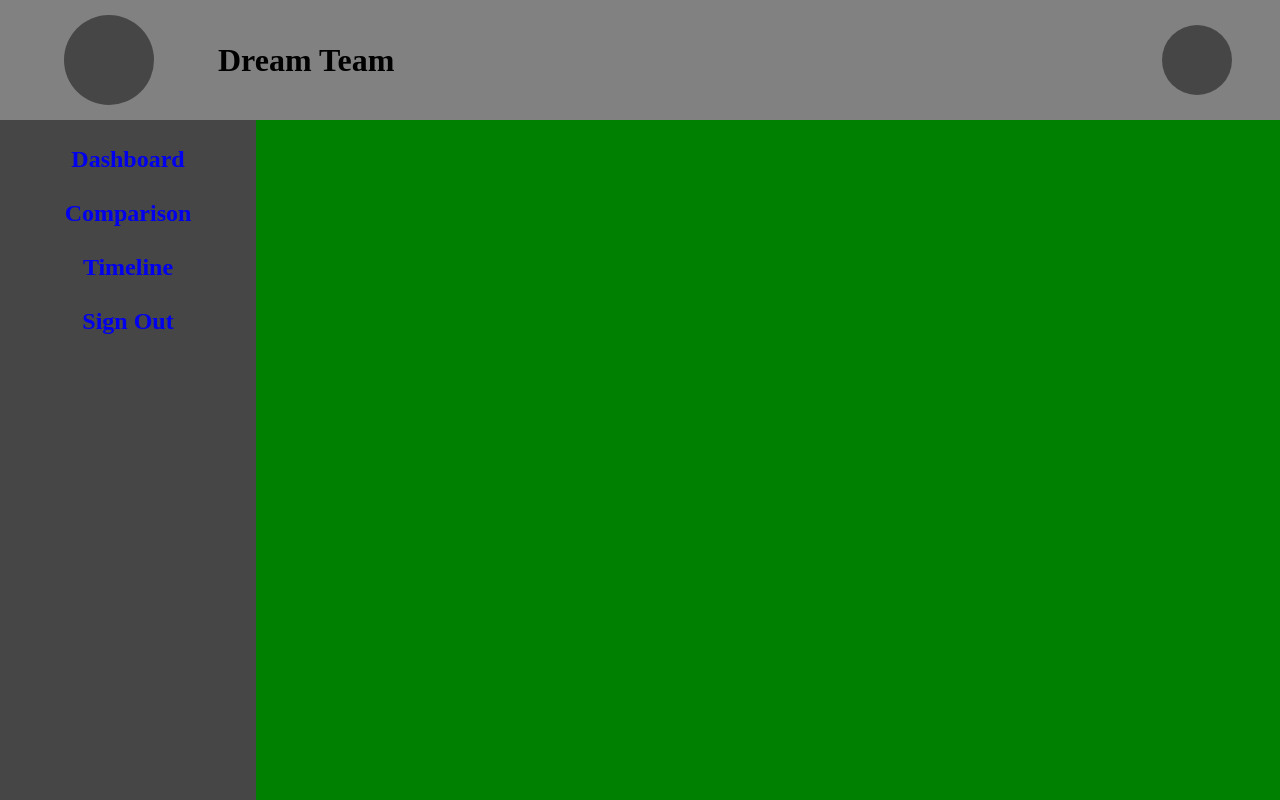
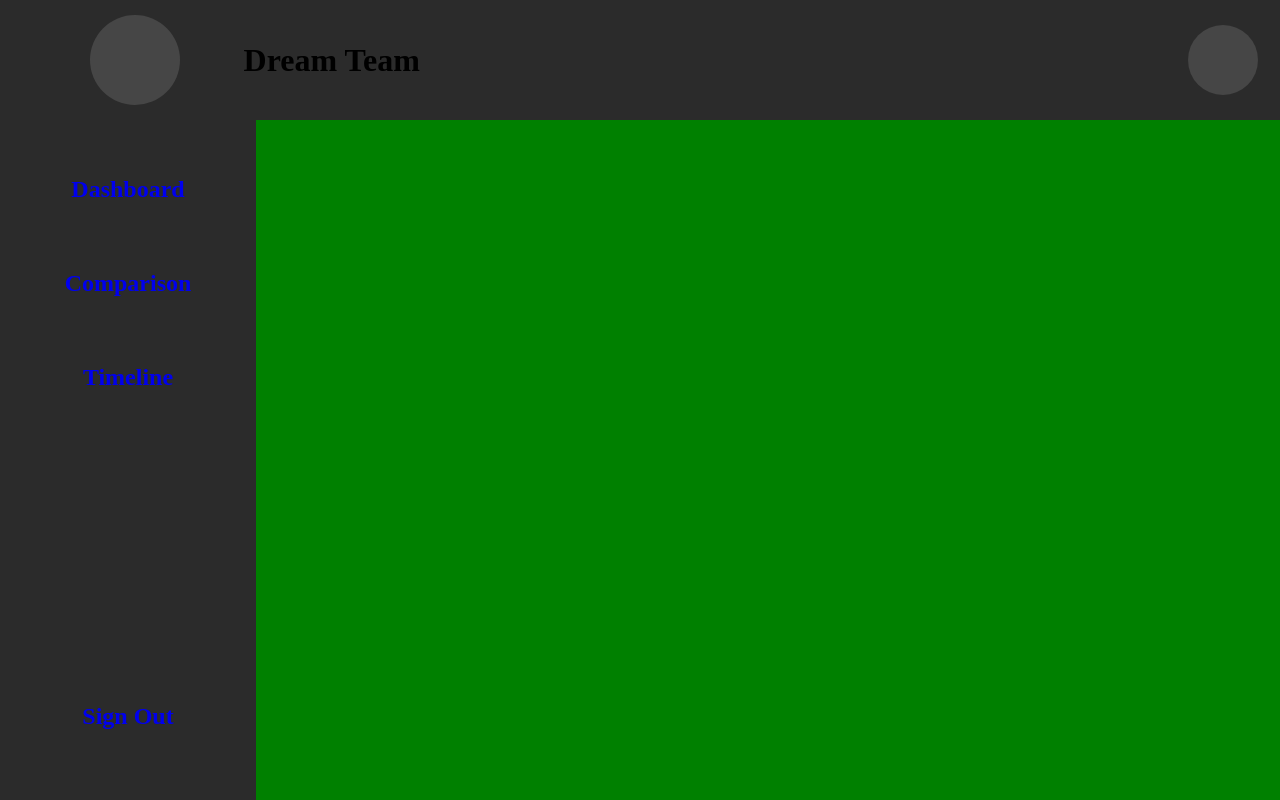
Before and after one commit to Tsebo200/Dream-Team, a React (Create React App) app: page / in a window 1280 px wide. Built offline with nearby package versions, Linux system fonts and the light colour scheme.

Commit message:
Basic Vert Nav Done for now

```diff
--- a/public/index.html
+++ b/public/index.html
@@ -26,7 +26,7 @@
       work correctly both with client-side routing and a non-root public URL.
       Learn how to configure a non-root public URL by running `npm run build`.
     -->
-    <title>React App</title>
+    <title>Dream Team</title>
   </head>
   <body>
     <noscript>You need to enable JavaScript to run this app.</noscript>
--- a/src/Pages/Landing.jsx
+++ b/src/Pages/Landing.jsx
@@ -17,12 +17,16 @@ const Landing = () => {
            <div className="userIcon"></div>
         </div>
 
+
         <div className="vertNavBar">
-
+            <div className="navSpacerOne"></div>
+            <br></br>
             <Link to="/"><h2><ion-icon name="basketball-outline"></ion-icon>Dashboard</h2></Link>
+            <br></br>
             <Link to="/compare"><h2> <ion-icon name="basketball-outline"></ion-icon>Comparison</h2></Link>
+            <br></br>
             <Link to="/time"><h2> <ion-icon name="basketball-outline"></ion-icon>Timeline</h2></Link>
-
+            <div className="navSpacerTwo"></div>
             <Link to="/signedout"><h2 className="signOutText"><ion-icon  name="log-out-outline"></ion-icon>Sign Out</h2></Link>
 
         </div>
--- a/src/Sass/styles.sass
+++ b/src/Sass/styles.sass
@@ -4,8 +4,6 @@ html
         font-family: Avenir
     h1
         font-family: Basketball
-
-
 
     @font-face
         font-family:Basketball
@@ -21,7 +19,8 @@ html
     .header
         width: 100vw
         height: 15%
-        background: #818181
+        // background: #818181
+        background: 464646
         display: inline-flex
         flex-direction: row
         flex-wrap: nowrap
@@ -34,7 +33,7 @@ html
             height: 90px
             border-radius: 100%
             background: #464646
-            margin-left: 5%
+            margin-left: 7%
             flex: 0 1 auto
 
         .spacingOne
@@ -51,14 +50,33 @@ html
 .vertNavBar
     width: 20%
     height: 85%
-    background: #464646
+    background: 464646
     float: left
+
+    .navSpacerOne
+        width: 100%
+        height: 50px
+        // background: red
+        float: left
+
+    .navSpacerTwo
+        width: 100%
+        height: 42%
+        // background: red
+        float: left
 
     a
         text-decoration: none
 
     a:active,a:visited
         color: white
+
+    a:hover
+        color: red
+
+
+
+
 
 
 
```
